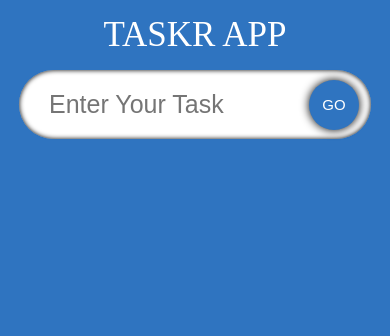
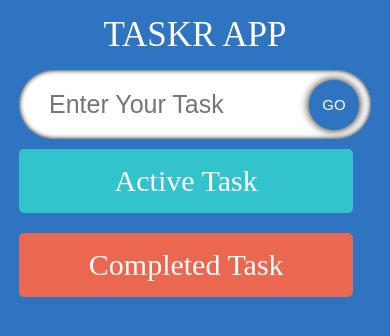
Before and after one commit to codexive-zech/taskr-app, a React (Create React App) app: page / in a window 390 px wide. Shown: the top 336 px of the page. Built offline with nearby package versions, Linux system fonts and the light colour scheme; a web font is replaced by a local one.

Commit message:
Added Active and completed Tabs

```diff
--- a/src/components/TodoList.tsx
+++ b/src/components/TodoList.tsx
@@ -8,18 +8,34 @@ interface TodoListProps {
 }
 const TodoList = ({ todoList, setTodoList }: TodoListProps) => {
   return (
+    <div className="todo-container">
       <div className="todo-list">
+        <span className="todo-heading">Active Task</span>
         {todoList.map((todo) => {
           return (
             <SingleTodo
+              todo={todo}
               todoList={todoList}
               setTodoList={setTodoList}
-            todo={todo}
               key={todo.todoId}
             />
           );
         })}
       </div>
+      <div className="todo-list completed-todo">
+        <span className="todo-heading">Completed Task</span>
+        {todoList.map((todo) => {
+          return (
+            <SingleTodo
+              todo={todo}
+              todoList={todoList}
+              setTodoList={setTodoList}
+              key={todo.todoId}
+            />
+          );
+        })}
+      </div>
+    </div>
   );
 };
 
--- a/src/index.css
+++ b/src/index.css
@@ -41,7 +41,7 @@ body {
 }
 
 .input {
-  width: 90%;
+  width: 95%;
   display: -webkit-box;
   display: flex;
   -webkit-box-align: center;
@@ -91,25 +91,54 @@ body {
   box-shadow: 0 0 5px #000;
 }
 
+.todo-container {
+  display: -webkit-box;
+  display: flex;
+  -webkit-box-pack: justify;
+  justify-content: space-between;
+  -webkit-box-align: start;
+  align-items: flex-start;
+  margin-top: 10px;
+  width: 95%;
+}
+
+.todo-heading {
+  font-size: 30px;
+  color: #fff;
+  text-align: center;
+}
+
 .todo-list {
   display: -webkit-box;
   display: flex;
-  -webkit-box-pack: space-evenly;
-  justify-content: space-evenly;
-  width: 90%;
-  flex-wrap: wrap;
+  -webkit-box-orient: vertical;
+  -webkit-box-direction: normal;
+  flex-direction: column;
+  width: 47.5%;
+  border-radius: 5px;
+  padding: 15px;
+  background: rgb(50, 195, 205);
 }
 
 .single-todo {
   display: -webkit-box;
   display: flex;
-  width: 29.5%;
+  width: 95%;
+  margin: 0 auto;
   border-radius: 7px;
   -webkit-box-pack: justify;
   justify-content: space-between;
   margin-top: 15px;
   padding: 20px;
   background-color: yellow;
+  -webkit-transition: 0.4s;
+  transition: 0.4s;
+}
+
+.single-todo:hover {
+  -webkit-transform: scale(1.03);
+  transform: scale(1.03);
+  box-shadow: 0px 0px 5px #000;
 }
 
 .single-todo-text {
@@ -139,19 +168,30 @@ body {
   cursor: pointer;
 }
 
-@media (max-width: 1200px) {
-  .single-todo {
-    width: 40%;
+@media (max-width: 1100px) {
+  .todo-list {
+    width: 45%;
   }
 }
 
 @media (max-width: 700px) {
-  .todo-list,
   .input {
     width: 95%;
   }
 
-  .single-todo {
-    width: 90%;
+  .todo-list {
+    margin-bottom: 20px;
+    width: 95%;
+  }
+
+  .todo-container {
+    width: 95%;
+    -webkit-box-orient: vertical;
+    -webkit-box-direction: normal;
+    flex-direction: column;
   }
 }
+
+.completed-todo {
+  background-color: rgb(235, 103, 80);
+}
```
Lines whose indentation alone changed are shown as unchanged.
